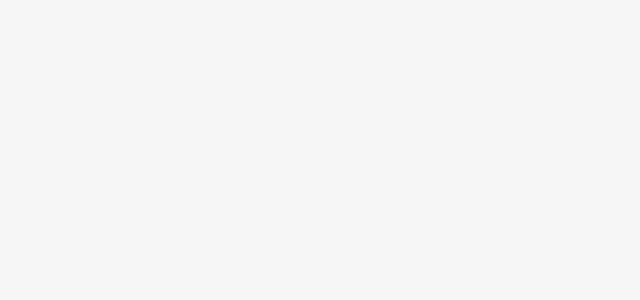
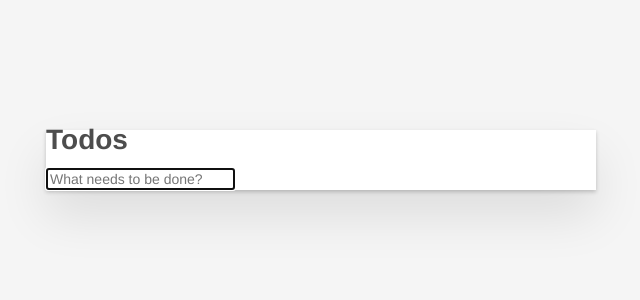
Before and after one commit to tiyalla/ToDoList, an Angular app in the folder ToDoListApp/: page / in a window 1280 px wide. Shown: the top 300 px of the page, without its empty margins (319-959 px from the left). Built offline with nearby package versions, Linux system fonts and the light colour scheme.

Commit message:
Move todolistheader content to its component

```diff
--- a/ToDoListApp/src/app/app.component.html
+++ b/ToDoListApp/src/app/app.component.html
@@ -1,5 +1,5 @@
 <section class="todoapp">
-
+  <app-todo-list-header (add)="onAddTodo($event)"></app-todo-list-header>
 
   <section class="main" *ngIf="todos.length > 0">
     <!-- list that displays todos -->
--- a/ToDoListApp/src/app/app.component.ts
+++ b/ToDoListApp/src/app/app.component.ts
@@ -10,14 +10,14 @@ import {Todo} from './todo/todo';
 })
 export class AppComponent {
 
-  newTodo: Todo = new Todo();
+
 
   constructor(private todoDataService: TodoDataService) {
   }
 
-  addTodo() {
-    this.todoDataService.addTodo(this.newTodo);
-    this.newTodo = new Todo();
+  // New method to handle event emitted by TodoListHeaderComponent
+  onAddTodo(todo: Todo) {
+    this.todoDataService.addTodo(todo);
   }
 
   toggleTodoComplete(todo) {
--- a/ToDoListApp/src/app/todo-list-header/todo-list-header.component.html
+++ b/ToDoListApp/src/app/todo-list-header/todo-list-header.component.html
@@ -3,6 +3,7 @@
 
   <h1>Todos</h1>
 
-  <input class="new-todo" placeholder="What needs to be done?  " autofocus="" [(ngModel)]="newTodo.title" (keyup.enter)= "addTodo()" >
+  <input class="new-todo" placeholder="What needs to be done? "
+   autofocus="" [(ngModel)]="newTodo.title" (keyup.enter)= "addTodo()" >
 
 </header>
--- a/ToDoListApp/src/app/todo-list-header/todo-list-header.component.ts
+++ b/ToDoListApp/src/app/todo-list-header/todo-list-header.component.ts
@@ -13,6 +13,7 @@ export class TodoListHeaderComponent {
 
   @Output()
   add: EventEmitter<Todo> = new EventEmitter();
+
   constructor() { }
 
   addTodo() {
```
